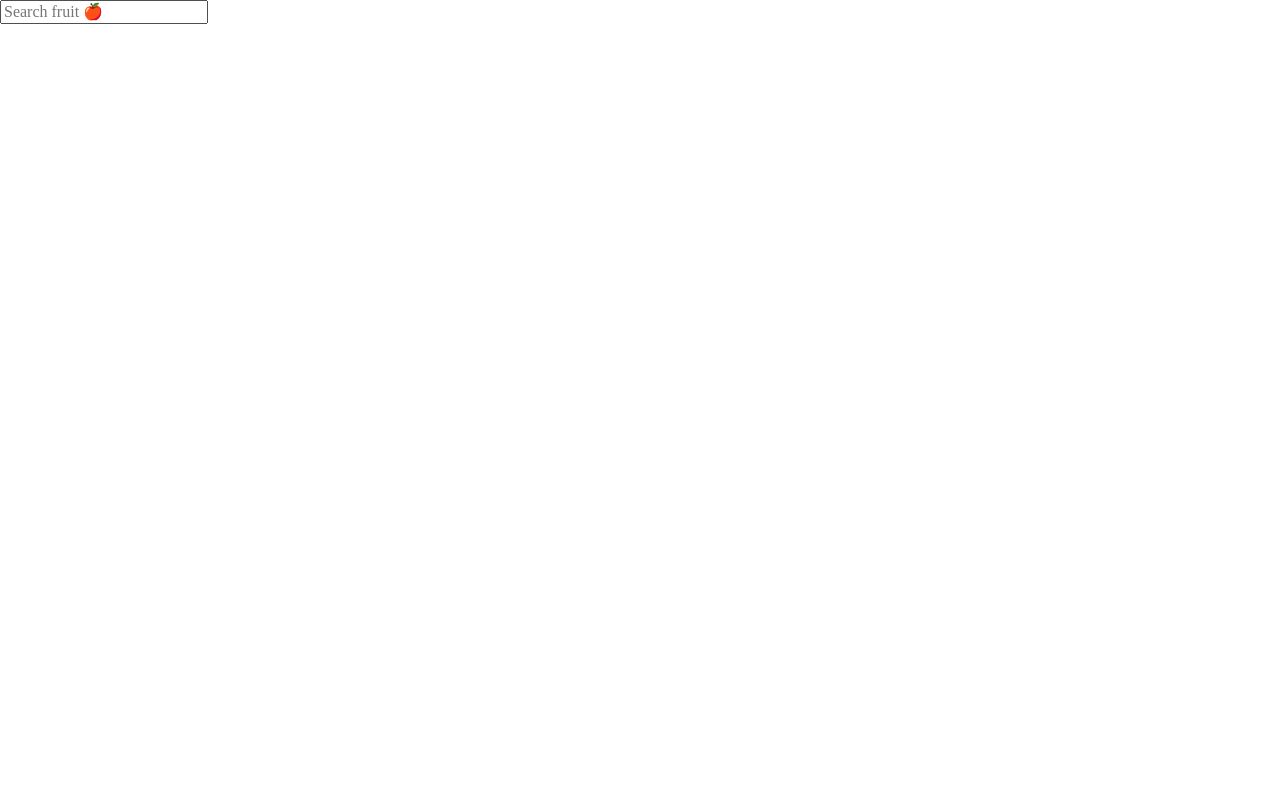
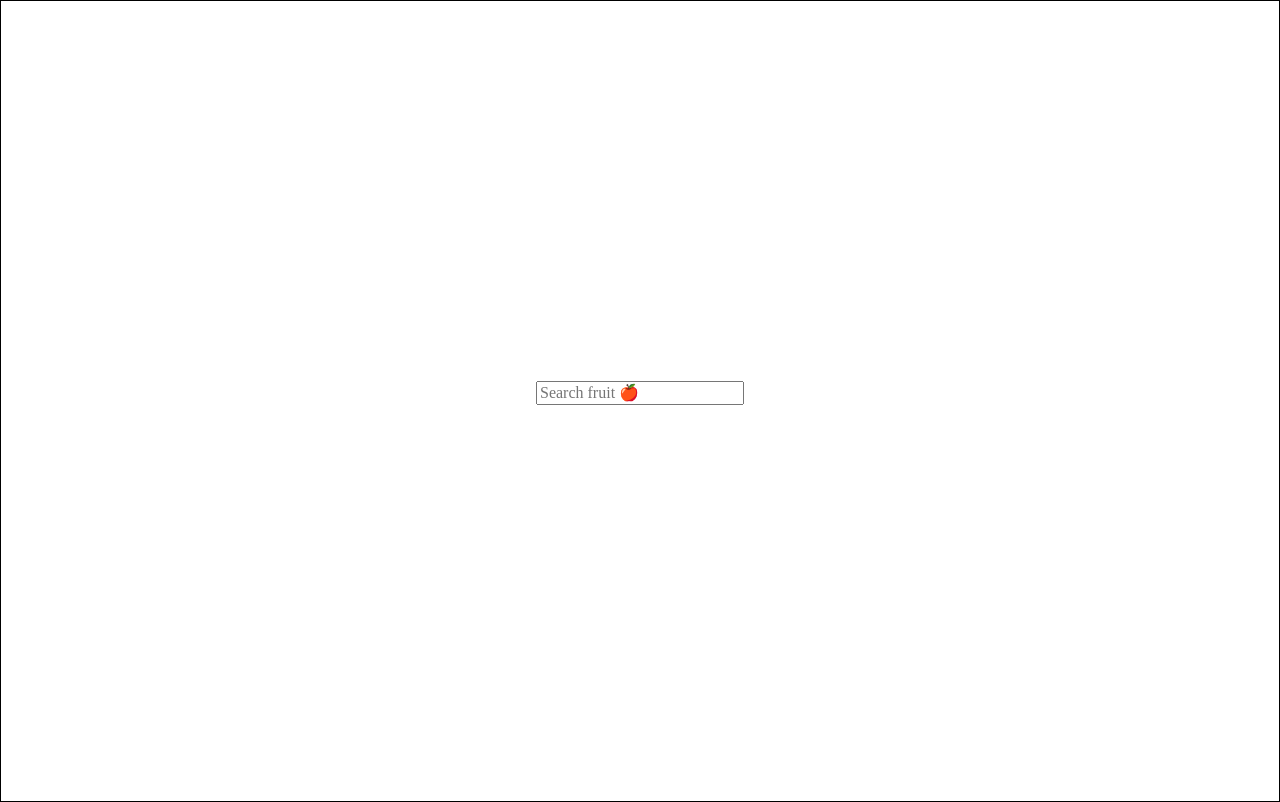
Before and after one commit to Reyaad510/Reyaad_Fruit_Search_Project, a plain HTML site: page index.html in a window 1280 px wide. Drawn offline with nearby package versions, Linux system fonts and the light colour scheme.

Commit message:
Centered fruit searchbar

```diff
--- a/style.css
+++ b/style.css
@@ -8,6 +8,11 @@
 
 body {
   /* TODO */
+  display: flex;
+border: 1px solid black;
+justify-content: center;
+align-items: center;
+height: 100svh;
 }
 
 input {
```
